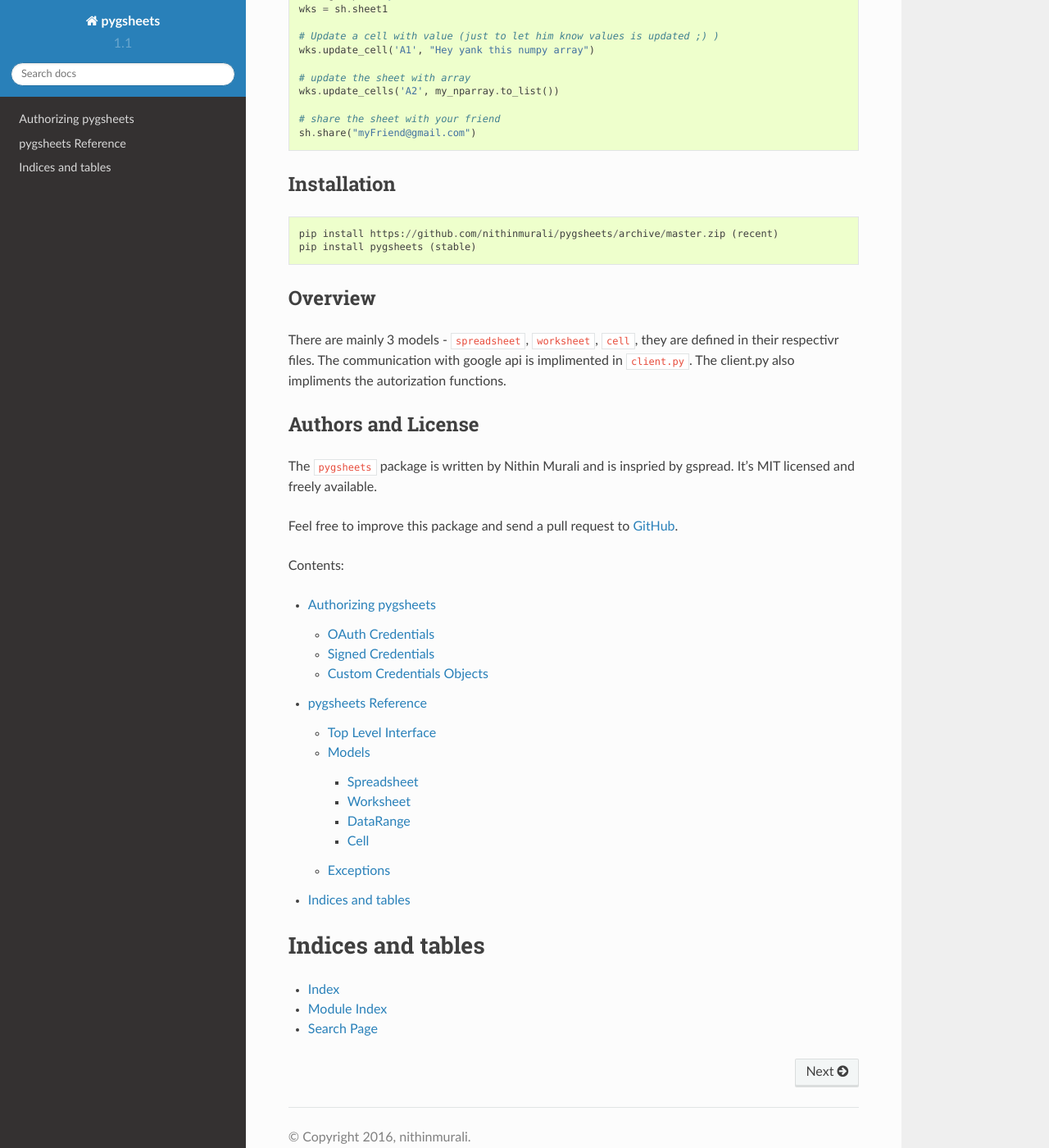
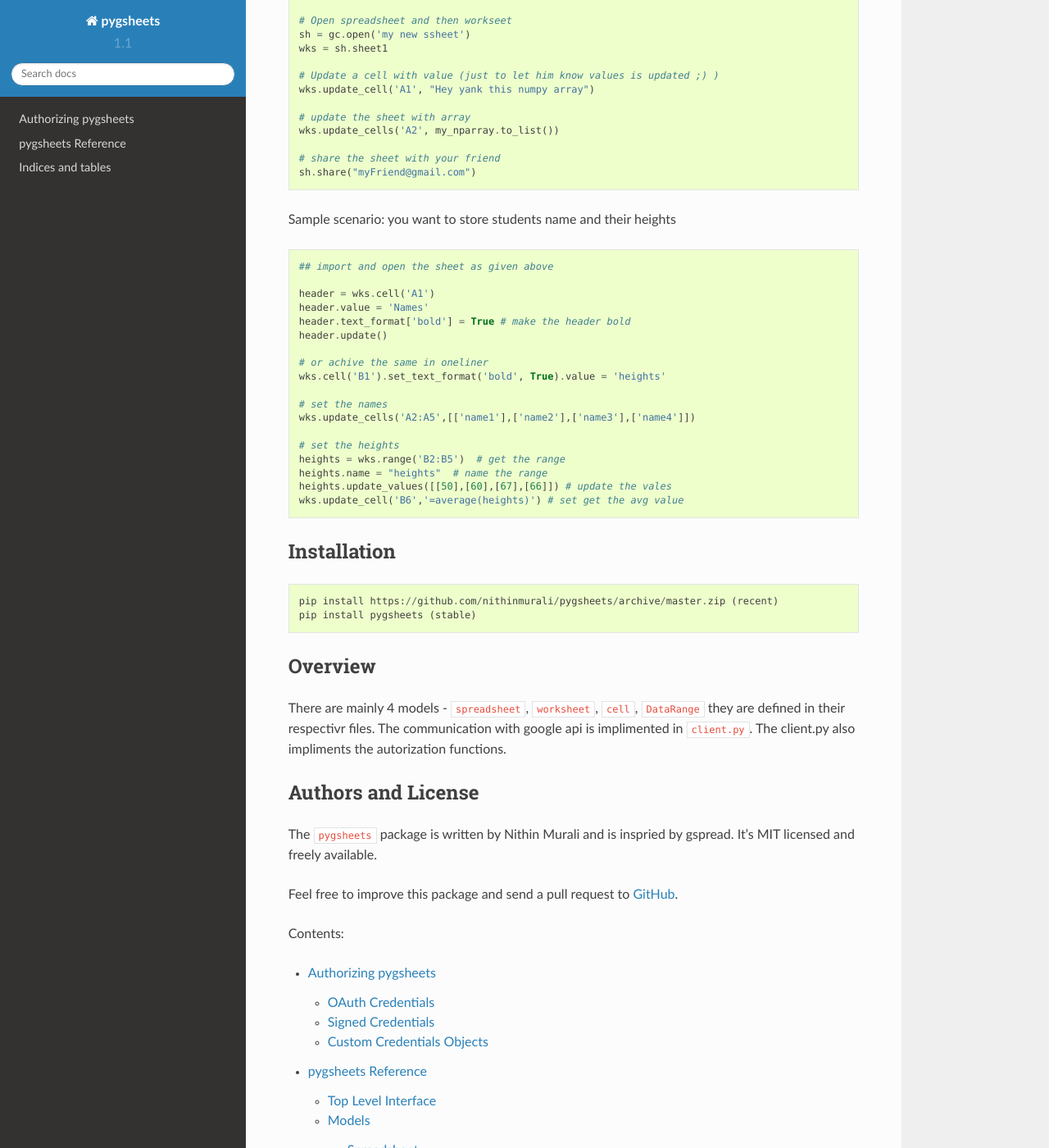
Before and after one commit to nithinmurali/pygsheets, a Sphinx documentation site: the page built from docs/source/index.rst, in a window 1280 px wide and 1400 px high, scrolled down 647 px. Shown: the whole window at 82% size. Built offline with Sphinx 7.4.7 and the Read the Docs theme 2.0.0, drawn with Linux system fonts in a browser that asks for light colours; some of the changed text lies outside the part shown.

```diff
--- a/docs/source/index.rst
+++ b/docs/source/index.rst
@@ -15,6 +15,8 @@ Features
 - Open, create, delete and share spreadsheets using _title_
 - Control permissions of spreadsheets.
 - Extract range, entire row or column values.
+- Set cell format, text format, coloe, write notes
+- NamedRanges Support
 - Do all the updates and push the changes in a batch
 
 
@@ -41,6 +43,28 @@ Sample scenario : you want to share a numpy array with your remote friend
    sh.share("myFriend@gmail.com")
 
 
+Sample scenario: you want to store students name and their heights
+::
+
+  ## import and open the sheet as given above
+
+  header = wks.cell('A1')
+  header.value = 'Names'
+  header.text_format['bold'] = True # make the header bold
+  header.update()
+
+  # or achive the same in oneliner
+  wks.cell('B1').set_text_format('bold', True).value = 'heights'
+
+  # set the names
+  wks.update_cells('A2:A5',[['name1'],['name2'],['name3'],['name4']])
+
+  # set the heights
+  heights = wks.range('B2:B5')  # get the range
+  heights.name = "heights"  # name the range
+  heights.update_values([[50],[60],[67],[66]]) # update the vales
+  wks.update_cell('B6','=average(heights)') # set get the avg value
+
 Installation
 ------------
 ::
@@ -52,7 +76,7 @@ Installation
 Overview
 --------
 
-There are mainly 3 models - ``spreadsheet``, ``worksheet``, ``cell``, they are defined in their respectivr files.
+There are mainly 4 models - ``spreadsheet``, ``worksheet``, ``cell``, ``DataRange``  they are defined in their respectivr files.
 The communication with google api is implimented in ``client.py``. The client.py also impliments the autorization functions.
 
 Authors and License
```
Also changed, not shown: README.md (+4 -4 lines), 2 other files.
